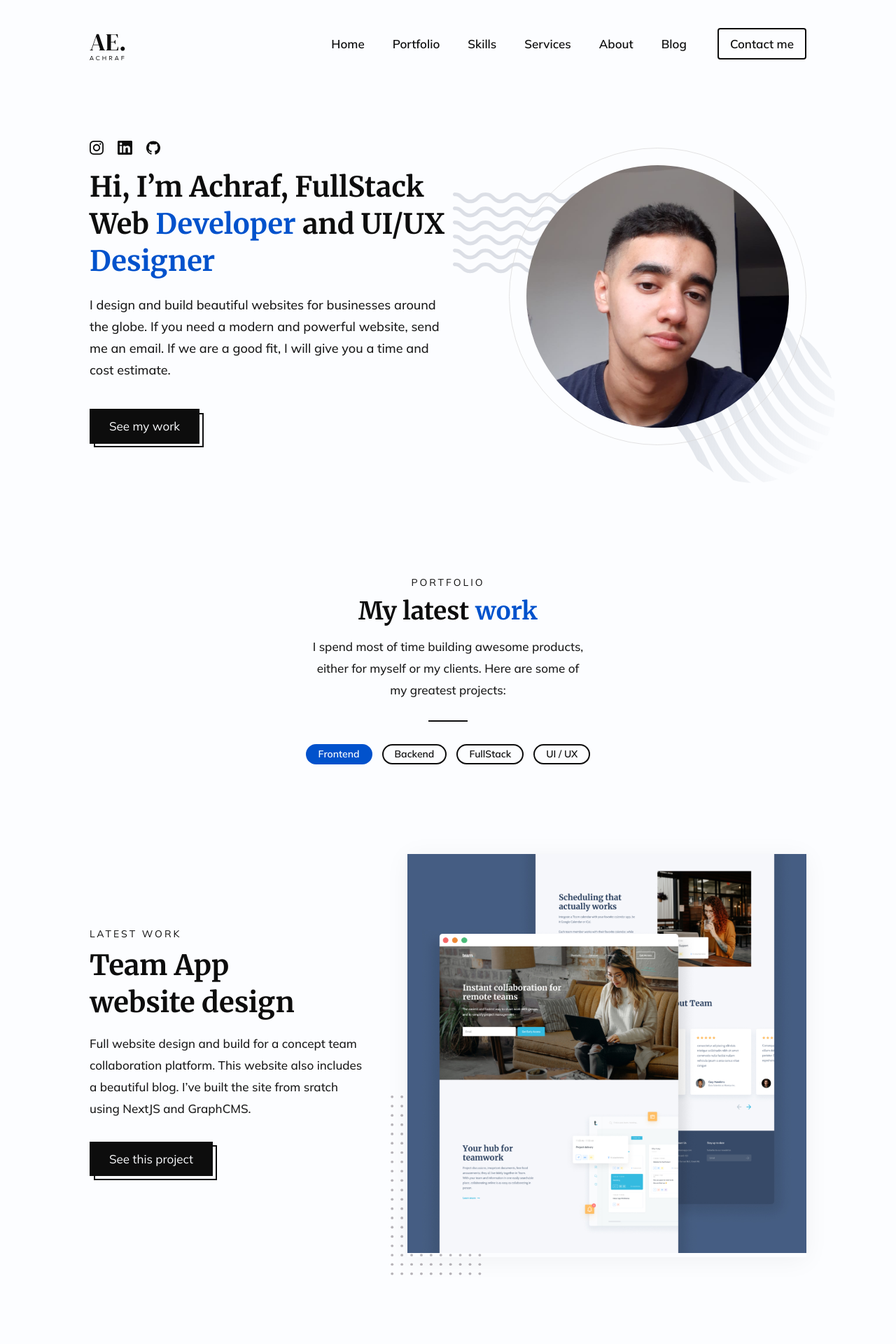
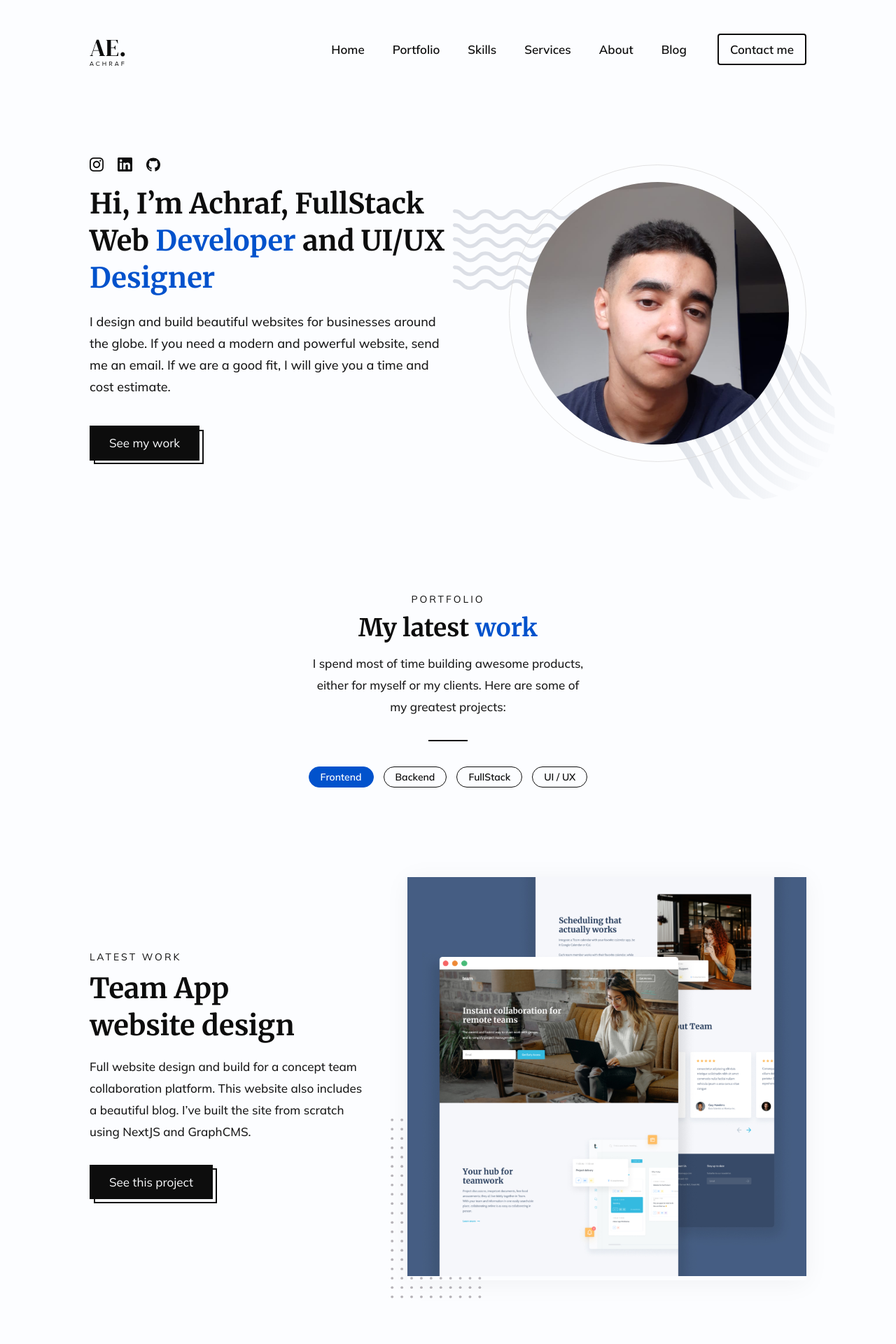
Before and after one commit to NightClover-code/portfolio-website-v2, a Next.js app: page / in a window 1280 px wide. Shown: the top 1920 px of the page at 70% size. Built offline with nearby package versions, Linux system fonts and the light colour scheme.

Commit message:
cleanup: margins and padding fixes for bigger screens

```diff
--- a/components/Content/index.tsx
+++ b/components/Content/index.tsx
@@ -23,7 +23,7 @@ const Content: React.FC<ContentProps> = ({
       >
         {description}
       </p>
-      {withLine && <div className="w-[56px] h-[2px] block bg-black mt-7"></div>}
+      {withLine && <div className="w-[56px] h-[2px] block bg-black mt-8"></div>}
     </>
   );
 };
--- a/components/Header/index.tsx
+++ b/components/Header/index.tsx
@@ -3,7 +3,7 @@ import NavBar from './NavBar';
 
 const Header = () => {
   return (
-    <header className="flex justify-between mt-8 items-center">
+    <header className="flex justify-between mt-10 items-center">
       <Logo />
       <NavBar />
     </header>
--- a/components/Hero/index.tsx
+++ b/components/Hero/index.tsx
@@ -8,7 +8,7 @@ const Hero = () => {
   const socialsIcons = [InstagramIcon, LinkedInIcon, GitHubIcon];
 
   return (
-    <section className="hero__section mt-28 flex items-center justify-between">
+    <section className="hero__section mt-32 flex items-center justify-between">
       <div className="max-w-[570px]">
         <Socials Icons={socialsIcons} />
         <h1 className="text-[40px] mt-5">
--- a/components/Tags/Tag/index.tsx
+++ b/components/Tags/Tag/index.tsx
@@ -6,7 +6,7 @@ interface TagProps {
 const Tag: React.FC<TagProps> = ({ tag, active }) => {
   return (
     <button
-      className={`border-2 border-black rounded-full px-4 py-[2px] text-[14px] font-semibold
+      className={`border-[1px] border-black rounded-full px-4 py-1 text-[14px] font-semibold leading-[20px]
     ${active ? 'text-offWhite bg-blue border-blue font-[400]' : ''}
     `}
     >
--- a/components/Tags/index.tsx
+++ b/components/Tags/index.tsx
@@ -10,7 +10,7 @@ const Tags: React.FC<TagsProps> = ({ tags }) => {
   const [activeTag, setTag] = useState<string>(tags[0]);
 
   return (
-    <div className={`flex mt-8 gap-[14px]`}>
+    <div className={`flex mt-9 gap-[14px]`}>
       {tags.map(_tag => {
         return (
           <div key={v4()} onClick={() => setTag(_tag)}>
--- a/utils/data.ts
+++ b/utils/data.ts
@@ -4,7 +4,7 @@ export const portfolioItems = [
     content: {
       title: 'Team App website design',
       description: `
-        Full website design and build for a concept team collaboration platform. This website also includes a beautiful blog. I’ve built the site from sratch using NextJS and GraphCMS.
+        Full website design and build for a concept team collaboration platform. This website also includes a beautiful blog. I’ve built the site from scratch using NextJS and GraphCMS.
       `,
     },
     image: {
@@ -30,7 +30,7 @@ export const portfolioItems = [
     content: {
       title: 'Easybank website design',
       description: `
-        Full website design for a digital banking platform landing page. I’ve built the site from sratch using GatsbyJS and ContentfulCMS.
+        Full website design for a digital banking platform landing page. I’ve built the site from scratch using GatsbyJS and ContentfulCMS.
       `,
     },
     image: {
```
